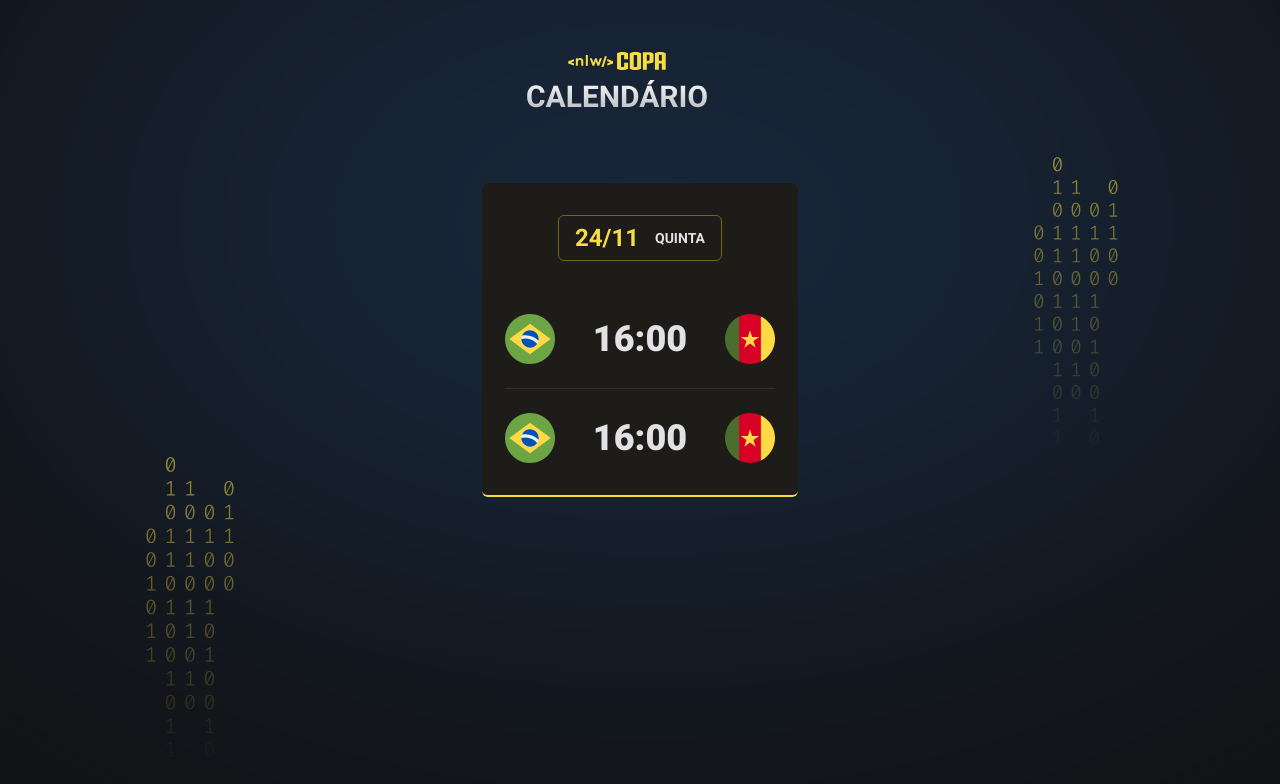
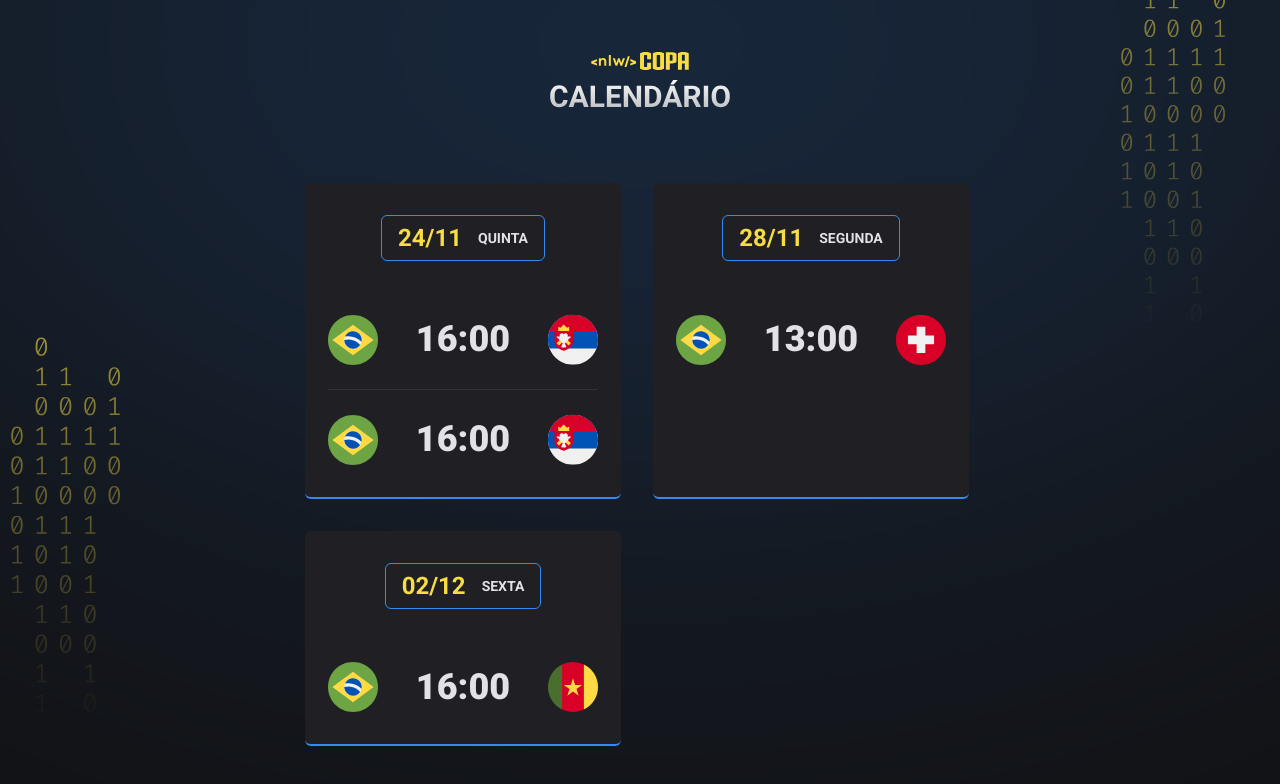
Before and after one commit to jady-sm-godoi/NLW-Copa, a plain HTML site: page index.html in a window 1280 px wide. Drawn offline with Linux system fonts and the light colour scheme.

Commit message:
aula3 e 4-introdução ao JS e personalização

```diff
--- a/index.html
+++ b/index.html
@@ -13,34 +13,13 @@
       rel="stylesheet"
     />
   </head>
-  <body>
+  <body class="blue">
     <div id="app">
       <header>
         <img src="./assets/logo.svg" alt="Logo da NLW Copa" />
       </header>
-      <main class="cards">
-        <div class="card">
-          <h2>24/11 <span>quinta</span></h2>
-          <ul>
-            <li>
-              <img src="./assets/icon-brazil.svg" alt="bandeira do Brasil" />
-              <strong>16:00</strong>
-              <img
-                src="./assets/icon-cameroon.svg"
-                alt="bandeira de Camarões"
-              />
-            </li>
-            <li>
-              <img src="./assets/icon-brazil.svg" alt="bandeira do Brasil" />
-              <strong>16:00</strong>
-              <img
-                src="./assets/icon-cameroon.svg"
-                alt="bandeira de Camarões"
-              />
-            </li>
-          </ul>
-        </div>
-      </main>
+      <main id="cards"></main>
     </div>
+    <script src="./main.js"></script>
   </body>
 </html>
--- /dev/null
+++ b/main.js
@@ -0,0 +1,34 @@
+function createGame(player1, hour, player2) {
+  return `
+  <li>
+        <img src="./assets/icon-${player1}.svg" alt="bandeira de ${player1}" />
+        <strong>${hour}</strong>
+        <img
+          src="./assets/icon-${player2}.svg"
+          alt="bandeira de ${player2}"
+        />
+      </li>
+  `
+}
+let delay = -0.4
+function createCard(date, day, games) {
+  delay += 0.4
+  return `
+  <div class="card" style="animation-delay: ${delay}s">
+    <h2>${date} <span>${day}</span></h2>
+    <ul>
+      ${games}
+    </ul>
+  </div>
+  `
+}
+
+document.querySelector("#cards").innerHTML =
+  createCard(
+    "24/11",
+    "quinta",
+    createGame("brazil", "16:00", "serbia") +
+      createGame("brazil", "16:00", "serbia")
+  ) +
+  createCard("28/11", "segunda", createGame("brazil", "13:00", "switzerland")) +
+  createCard("02/12", "sexta", createGame("brazil", "16:00", "cameroon"))
--- a/style.css
+++ b/style.css
@@ -2,6 +2,27 @@
   margin: 0;
   padding: 0;
   box-sizing: border-box;
+}
+
+:root {
+  --card-color-primary: #f7dd43;
+  --card-title-border-color: #746615;
+  --card-bg-color: #1d1c19;
+  --bg: url(./assets/bg-yellow.svg);
+}
+
+body.blue {
+  --card-color-primary: #338af3;
+  --card-title-border-color: #338af3;
+  --card-bg-color: #202024;
+  --bg: url(./assets/bg-blue.svg);
+}
+
+body.green {
+  --card-color-primary: #047c3f;
+  --card-title-border-color: #047c3f;
+  --card-bg-color: #1a1f1b;
+  --bg: url(./assets/bg-green.svg);
 }
 
 ul {
@@ -10,9 +31,10 @@ ul {
 
 body {
   background-color: #121214;
-  background-image: url(./assets/bg.svg);
-  background-position-x: center;
-  background-position-y: 55.6%;
+  background-image: var(--bg);
+  background-repeat: no-repeat;
+  background-position: top center;
+  background-size: cover;
 }
 
 body * {
@@ -21,18 +43,26 @@ body * {
 
 #app {
   width: fit-content;
-  margin: 52px auto;
+  margin: auto;
+  padding-top: 52px;
 }
 
 header {
+  text-align: center;
   margin-bottom: 63px;
+}
+
+#cards {
+  display: flex;
+  flex-direction: column;
+  gap: 32px;
 }
 
 .card {
   padding: 32px 23px;
   text-align: center;
-  background: #1d1c19;
-  border-bottom: 2px solid #f7dd43;
+  background: var(--card-bg-color);
+  border-bottom: 2px solid var(--card-color-primary);
   border-radius: 6px;
 }
 
@@ -42,7 +72,7 @@ header {
   align-items: center;
   justify-content: center;
   padding: 8px 16px;
-  border: 1px solid #746615;
+  border: 1px solid var(--card-title-border-color);
   border-radius: 6px;
 
   width: fit-content;
@@ -83,3 +113,36 @@ header {
   line-height: 125%;
   color: #e1e1e6;
 }
+
+.card h2:hover,
+.card ul li strong:hover,
+.card ul li img:hover {
+  transform: scale(1.1);
+}
+.card h2:hover,
+.card ul li strong,
+.card ul li img {
+  transition: transform 0.3s;
+}
+
+.card {
+  opacity: 0;
+  animation: appear 0.2s forwards;
+}
+@keyframes appear {
+  0% {
+    transform: translateY(-50px);
+    opacity: 0;
+  }
+  100% {
+    opacity: 1;
+  }
+}
+
+@media (min-width: 700px) {
+  #cards {
+    max-width: 670px;
+    flex-direction: row;
+    flex-wrap: wrap;
+  }
+}
```
Also changed, not shown: assets/bg-blue.svg (added), assets/bg-green.svg (added), assets/bg-yellow.svg (added), assets/bg.svg (deleted), assets/icon-serbia.svg (added), assets/icon-switzerland.svg (added).
